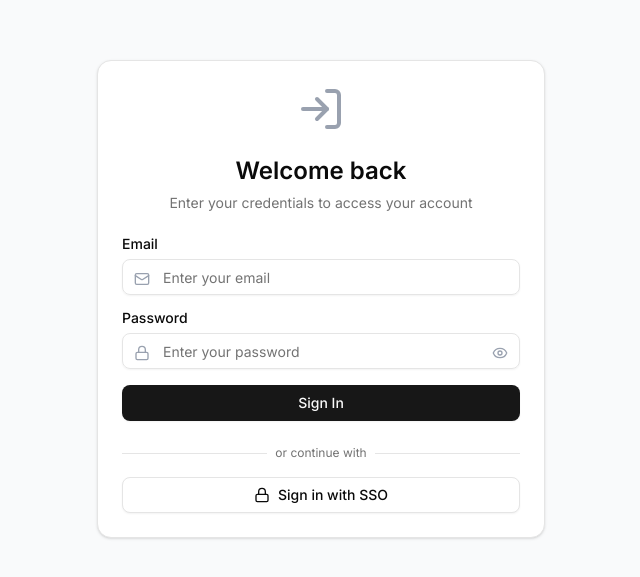
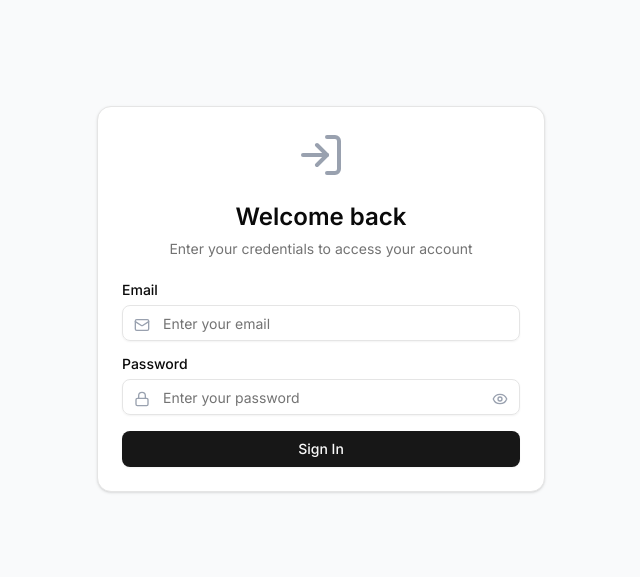
Before and after one commit to Catherine-1011/mia-dashboard-fe, a Next.js app: page /login in a window 1280 px wide. Shown: the part 101-678 px from the top of the page, without its empty margins (319-959 px from the left). Built offline with nearby package versions, Linux system fonts and the light colour scheme; no server answers.

Commit message:
Removed sso from login page

```diff
--- a/app/(auth)/login/page.tsx
+++ b/app/(auth)/login/page.tsx
@@ -484,7 +484,7 @@ function LoginForm() {
         )}
       </CardContent>
 
-      <CardFooter className="flex flex-col gap-4">
+      {/* <CardFooter className="flex flex-col gap-4">
         {!showOTP && (
           <>
             <div className="relative w-full flex items-center gap-2">
@@ -494,10 +494,7 @@ function LoginForm() {
               </span>
               <div className="flex-1 border-t border-border" />
             </div>
-            {/* <a
-              href={`https://backend.madeinarnhemland.com.au/api/auth/saml/login${redirectTo ? `?redirectTo=${encodeURIComponent(redirectTo)}` : ''}`}
-              className="w-full"
-            > */}
+
             <a
               href={
                 `${API_BASE_URL}/api/auth/saml/login` +
@@ -525,7 +522,7 @@ function LoginForm() {
             </a>
           </>
         )}
-      </CardFooter>
+      </CardFooter> */}
     </Card>
   );
 }
```
